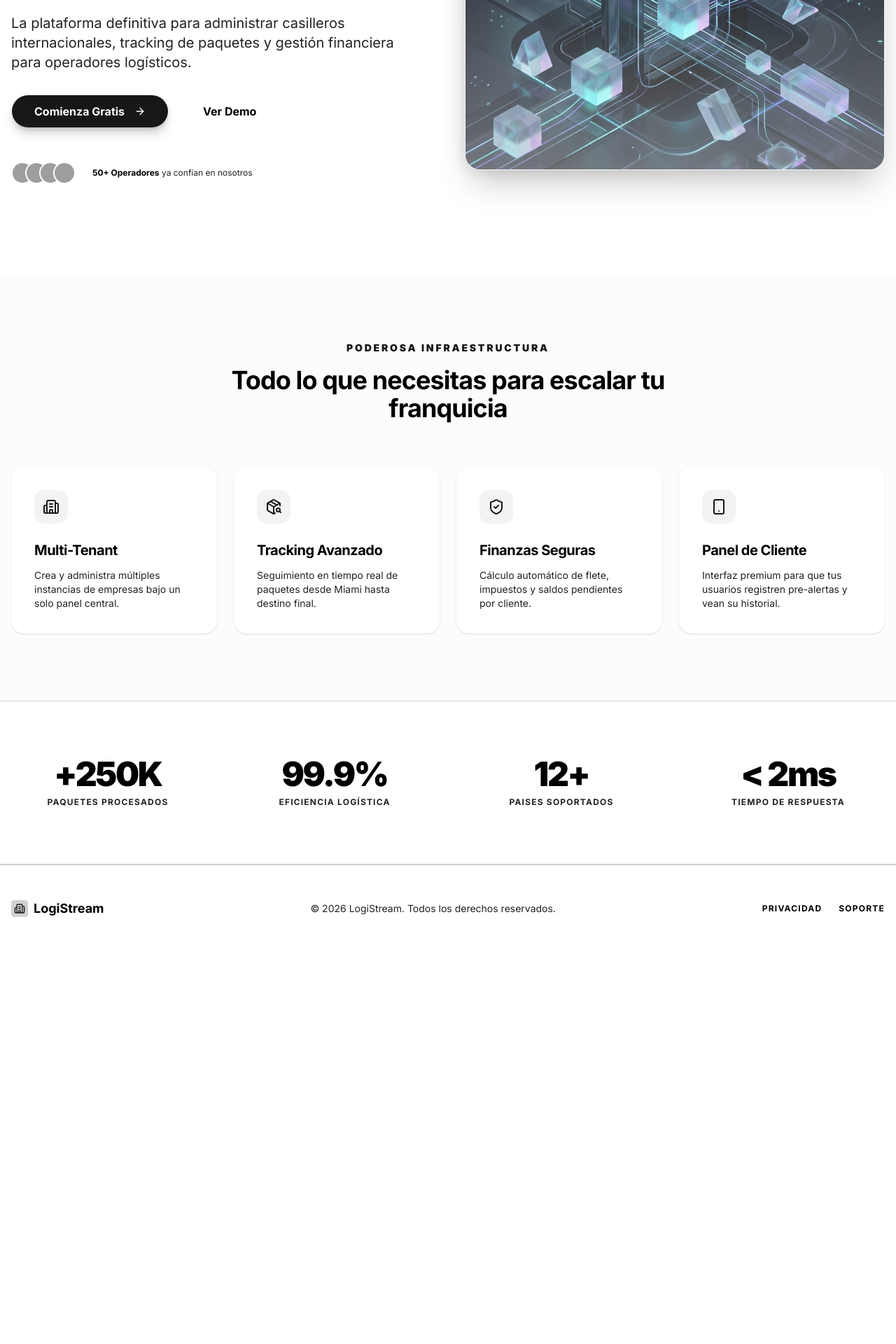
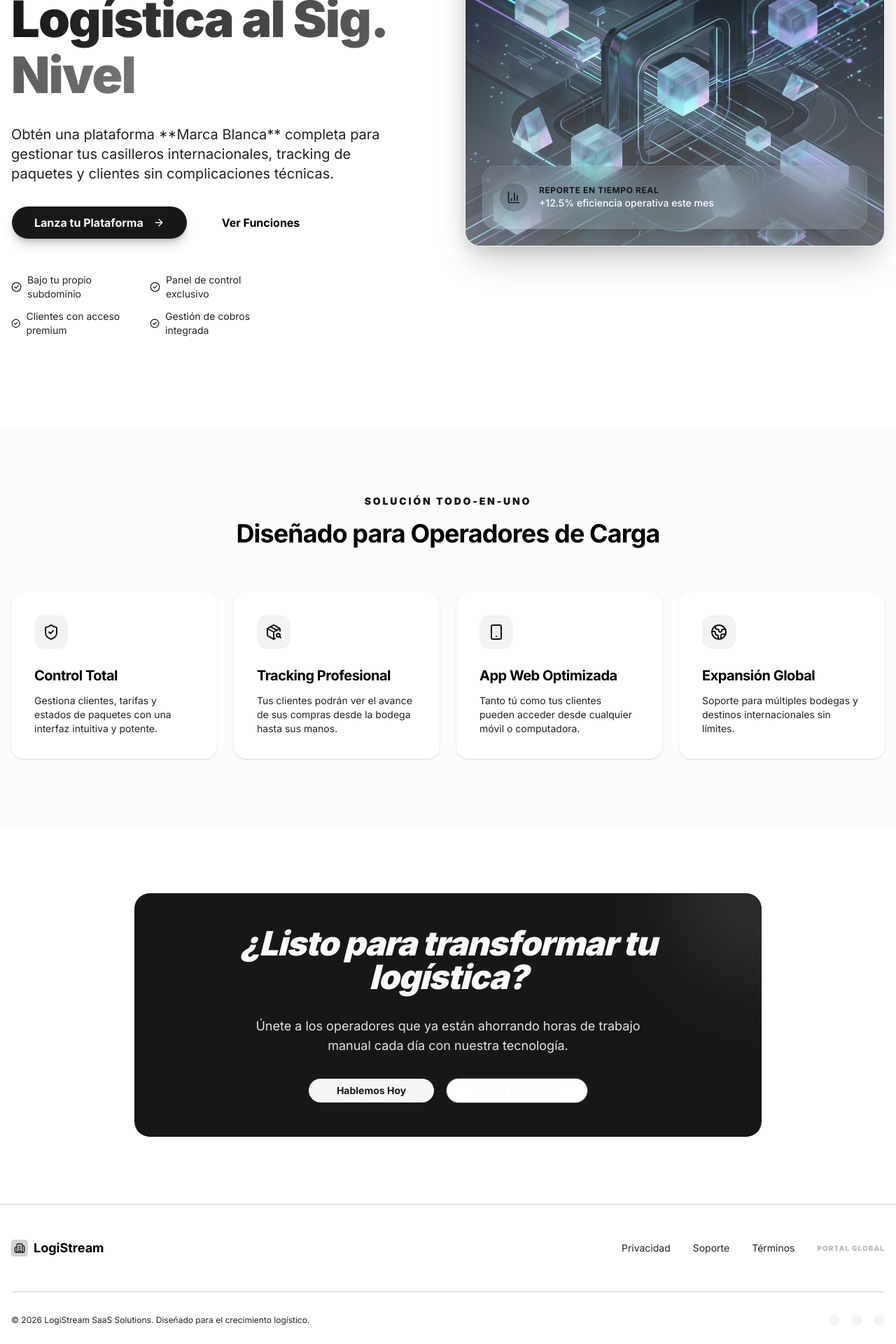
Before and after one commit to joeisan/sistemacxi, a Next.js app: page / in a window 1280 px wide. Shown: the part 420-2340 px from the top of the page at 70% size. Before the commit the page ends 1780 px from the top, so only its background shows below. Built offline with nearby package versions, Linux system fonts and the light colour scheme; grey boxes are pictures that could not be loaded.

Commit message:
feat: refocus landing page to target logistics business owners (Admins)

```diff
--- a/src/app/page.tsx
+++ b/src/app/page.tsx
@@ -8,7 +8,9 @@ import {
   Globe2,
   ArrowRight,
   TrendingUp,
-  Smartphone
+  Smartphone,
+  CheckCircle2,
+  BarChart3
 } from "lucide-react";
 
 export default function LandingPage() {
@@ -26,14 +28,14 @@ export default function LandingPage() {
 
           <nav className="hidden md:flex items-center gap-8">
             <a href="#features" className="text-sm font-medium hover:text-primary transition-colors">Características</a>
-            <a href="#solutions" className="text-sm font-medium hover:text-primary transition-colors">Soluciones</a>
+            <a href="#benefits" className="text-sm font-medium hover:text-primary transition-colors">Beneficios</a>
+            <a href="#" className="text-sm font-medium hover:text-primary transition-colors">Precios</a>
           </nav>
 
           <div className="flex items-center gap-4">
-            <Link href="/super-admin">
-              <Button variant="ghost" className="hidden sm:inline-flex">Super Admin</Button>
+            <Link href="#contact">
+               <Button size="sm">Solicitar Demo</Button>
             </Link>
-            <Button size="sm">Contáctanos</Button>
           </div>
         </div>
       </header>
@@ -46,44 +48,43 @@ export default function LandingPage() {
         <div className="container mx-auto px-4 grid lg:grid-cols-2 gap-12 items-center">
           <div className="flex flex-col gap-8 text-center lg:text-left">
             <div className="inline-flex items-center gap-2 px-3 py-1 rounded-full bg-primary/10 border border-primary/20 w-fit mx-auto lg:mx-0">
-               <span className="text-[10px] font-black uppercase tracking-widest text-primary">v2.0 Beta</span>
+               <span className="text-[10px] font-black uppercase tracking-widest text-primary">Edición Empresarial</span>
                <div className="w-1 h-1 rounded-full bg-primary animate-pulse" />
-               <span className="text-[10px] font-medium text-muted-foreground">Sistema Multi-Tenant Disponible</span>
+               <span className="text-[10px] font-medium text-muted-foreground">Tu propia plataforma en 24h</span>
             </div>
 
             <h1 className="text-5xl md:text-7xl font-black tracking-tight leading-[1.1] text-foreground">
-              Logística Global <br />
-              <span className="text-transparent bg-clip-text bg-gradient-to-r from-primary to-primary/60">Simplificada</span>
+              Lleva tu Empresa de <br />
+              <span className="text-transparent bg-clip-text bg-gradient-to-r from-primary to-primary/60 text-5xl md:text-7xl">Logística al Sig. Nivel</span>
             </h1>
 
             <p className="text-lg md:text-xl text-muted-foreground max-w-xl mx-auto lg:mx-0">
-              La plataforma definitiva para administrar casilleros internacionales, tracking de paquetes y gestión financiera para operadores logísticos.
+              Obtén una plataforma **Marca Blanca** completa para gestionar tus casilleros internacionales, tracking de paquetes y clientes sin complicaciones técnicas.
             </p>
 
             <div className="flex flex-col sm:flex-row gap-4 justify-center lg:justify-start">
-              <Link href="/super-admin/setup">
               <Button size="lg" className="rounded-full px-8 h-12 text-base font-bold shadow-lg shadow-primary/20">
-                  Comienza Gratis
+                Lanza tu Plataforma
                 <ArrowRight className="ml-2 h-4 w-4" />
               </Button>
-              </Link>
               <Button size="lg" variant="outline" className="rounded-full px-8 h-12 text-base font-bold bg-background/50 backdrop-blur-sm border-white/20">
-                Ver Demo
+                Ver Funciones
               </Button>
             </div>
 
-            <div className="flex items-center gap-6 justify-center lg:justify-start pt-4">
-              <div className="flex -space-x-3">
-                {[1, 2, 3, 4].map((i) => (
-                  <div key={i} className="w-8 h-8 rounded-full border-2 border-background bg-muted overflow-hidden">
-                    <img src={`https://i.pravatar.cc/100?u=${i}`} alt="user" className="w-full h-full object-cover" />
-                  </div>
+            <ul className="grid grid-cols-1 sm:grid-cols-2 gap-3 pt-4 max-w-sm mx-auto lg:mx-0">
+               {[
+                 "Bajo tu propio subdominio",
+                 "Panel de control exclusivo",
+                 "Clientes con acceso premium",
+                 "Gestión de cobros integrada"
+               ].map((item, i) => (
+                 <li key={i} className="flex items-center gap-2 text-sm text-muted-foreground">
+                   <CheckCircle2 className="w-4 h-4 text-primary" />
+                   {item}
+                 </li>
                ))}
-              </div>
-              <p className="text-xs text-muted-foreground">
-                <span className="font-bold text-foreground">50+ Operadores</span> ya confían en nosotros
-              </p>
-            </div>
+            </ul>
           </div>
 
           <div className="relative group">
@@ -91,12 +92,23 @@ export default function LandingPage() {
             <div className="relative bg-muted rounded-3xl overflow-hidden shadow-2xl border border-white/10 aspect-[4/3] flex items-center justify-center">
                <Image
                 src="/hero-logistics.png"
-                alt="Logistics Concept"
+                alt="Plataforma Logística para Administradores"
                 fill
                 className="object-cover transition-transform duration-700 group-hover:scale-105"
                 priority
                />
                <div className="absolute inset-0 bg-gradient-to-t from-background/40 to-transparent" />
+               <div className="absolute bottom-6 left-6 right-6 p-6 glass-card rounded-2xl bg-white/5 backdrop-blur-xl border border-white/10 shadow-2xl">
+                  <div className="flex items-center gap-4">
+                    <div className="w-10 h-10 rounded-full bg-primary/20 flex items-center justify-center">
+                      <BarChart3 className="w-5 h-5 text-primary" />
+                    </div>
+                    <div>
+                      <p className="text-xs font-bold uppercase tracking-wider text-primary">Reporte en tiempo real</p>
+                      <p className="text-sm font-medium text-white">+12.5% eficiencia operativa este mes</p>
+                    </div>
+                  </div>
+               </div>
             </div>
           </div>
         </div>
@@ -106,31 +118,31 @@ export default function LandingPage() {
       <section id="features" className="py-24 bg-muted/30">
         <div className="container mx-auto px-4">
           <div className="text-center max-w-2xl mx-auto mb-16 space-y-4">
-            <h2 className="text-sm font-black uppercase tracking-[0.2em] text-primary">Poderosa Infraestructura</h2>
-            <h3 className="text-4xl font-bold tracking-tight">Todo lo que necesitas para escalar tu franquicia</h3>
+            <h2 className="text-sm font-black uppercase tracking-[0.2em] text-primary">Solución Todo-en-Uno</h2>
+            <h3 className="text-4xl font-bold tracking-tight">Diseñado para Operadores de Carga</h3>
           </div>
 
           <div className="grid md:grid-cols-2 lg:grid-cols-4 gap-6">
             {[
               {
-                icon: Building2,
-                title: "Multi-Tenant",
-                desc: "Crea y administra múltiples instancias de empresas bajo un solo panel central."
+                icon: ShieldCheck,
+                title: "Control Total",
+                desc: "Gestiona clientes, tarifas y estados de paquetes con una interfaz intuitiva y potente."
               },
               {
                 icon: PackageSearch,
-                title: "Tracking Avanzado",
-                desc: "Seguimiento en tiempo real de paquetes desde Miami hasta destino final."
-              },
-              {
-                icon: ShieldCheck,
-                title: "Finanzas Seguras",
-                desc: "Cálculo automático de flete, impuestos y saldos pendientes por cliente."
+                title: "Tracking Profesional",
+                desc: "Tus clientes podrán ver el avance de sus compras desde la bodega hasta sus manos."
               },
               {
                 icon: Smartphone,
-                title: "Panel de Cliente",
-                desc: "Interfaz premium para que tus usuarios registren pre-alertas y vean su historial."
+                title: "App Web Optimizada",
+                desc: "Tanto tú como tus clientes pueden acceder desde cualquier móvil o computadora."
+              },
+              {
+                icon: Globe2,
+                title: "Expansión Global",
+                desc: "Soporte para múltiples bodegas y destinos internacionales sin límites."
               }
             ].map((feature, i) => (
               <div key={i} className="group p-8 rounded-2xl bg-background border border-white/5 shadow-sm hover:shadow-xl hover:border-primary/20 transition-all duration-300">
@@ -147,26 +159,33 @@ export default function LandingPage() {
         </div>
       </section>
 
-      {/* --- STATS / SOCIAL PROOF --- */}
-      <section className="py-20 border-y bg-background">
-        <div className="container mx-auto px-4 grid grid-cols-2 md:grid-cols-4 gap-12 text-center">
-          {[
-            { label: "Paquetes Procesados", value: "+250K", icon: PackageSearch },
-            { label: "Eficiencia Logística", value: "99.9%", icon: TrendingUp },
-            { label: "Paises Soportados", value: "12+", icon: Globe2 },
-            { label: "Tiempo de Respuesta", value: "< 2ms", icon: ShieldCheck },
-          ].map((stat, i) => (
-            <div key={i} className="space-y-2">
-              <div className="text-3xl md:text-5xl font-black tracking-tighter text-foreground">{stat.value}</div>
-              <p className="text-xs uppercase font-bold tracking-widest text-muted-foreground">{stat.label}</p>
+      {/* --- CALL TO ACTION --- */}
+      <section id="contact" className="py-24 relative overflow-hidden">
+        <div className="container mx-auto px-4">
+          <div className="max-w-4xl mx-auto bg-primary rounded-3xl p-12 text-center text-primary-foreground relative overflow-hidden">
+             <div className="absolute top-0 right-0 w-64 h-64 bg-white/10 blur-3xl rounded-full -mr-32 -mt-32" />
+             <div className="relative z-10 space-y-8">
+                <h2 className="text-4xl md:text-5xl font-black tracking-tight italic">¿Listo para transformar tu logística?</h2>
+                <p className="text-lg opacity-90 max-w-xl mx-auto">
+                  Únete a los operadores que ya están ahorrando horas de trabajo manual cada día con nuestra tecnología.
+                </p>
+                <div className="flex flex-col sm:flex-row gap-4 justify-center">
+                   <Button size="lg" variant="secondary" className="px-10 font-bold rounded-full">
+                      Hablemos Hoy
+                   </Button>
+                   <Button size="lg" variant="outline" className="px-10 font-bold rounded-full border-white/20 hover:bg-white/10">
+                      Planes de Precios
+                   </Button>
                 </div>
-          ))}
+             </div>
+          </div>
         </div>
       </section>
 
       {/* --- FOOTER --- */}
       <footer className="py-12 bg-background border-t">
-        <div className="container mx-auto px-4 flex flex-col md:flex-row items-center justify-between gap-8">
+        <div className="container mx-auto px-4">
+          <div className="flex flex-col md:flex-row items-center justify-between gap-8 mb-12">
             <div className="flex items-center gap-2">
               <div className="w-6 h-6 bg-primary/20 rounded flex items-center justify-center">
                 <Building2 className="w-4 h-4 text-primary" />
@@ -174,13 +193,26 @@ export default function LandingPage() {
               <span className="font-bold text-lg">LogiStream</span>
             </div>
 
-          <p className="text-sm text-muted-foreground">
-            © 2026 LogiStream. Todos los derechos reservados.
+            <nav className="flex items-center gap-8 text-sm text-muted-foreground">
+               <a href="#" className="hover:text-primary transition-colors">Privacidad</a>
+               <a href="#" className="hover:text-primary transition-colors">Soporte</a>
+               <a href="#" className="hover:text-primary transition-colors">Términos</a>
+               <Link href="/super-admin" className="text-[10px] uppercase tracking-widest font-black opacity-30 hover:opacity-100 transition-opacity">
+                  Portal Global
+               </Link>
+            </nav>
+          </div>
+
+          <div className="flex flex-col md:flex-row items-center justify-between gap-4 border-t pt-8">
+            <p className="text-xs text-muted-foreground text-center">
+              © 2026 LogiStream SaaS Solutions. Diseñado para el crecimiento logístico.
             </p>
-
-          <div className="flex items-center gap-6">
-             <a href="#" className="text-xs font-bold uppercase tracking-widest hover:text-primary transition-colors">Privacidad</a>
-             <a href="#" className="text-xs font-bold uppercase tracking-widest hover:text-primary transition-colors">Soporte</a>
+            <div className="flex items-center gap-4">
+               {/* Social placeholders */}
+               <div className="w-4 h-4 bg-muted rounded-full" />
+               <div className="w-4 h-4 bg-muted rounded-full" />
+               <div className="w-4 h-4 bg-muted rounded-full" />
+            </div>
           </div>
         </div>
       </footer>
```
Lines whose indentation alone changed are shown as unchanged.
